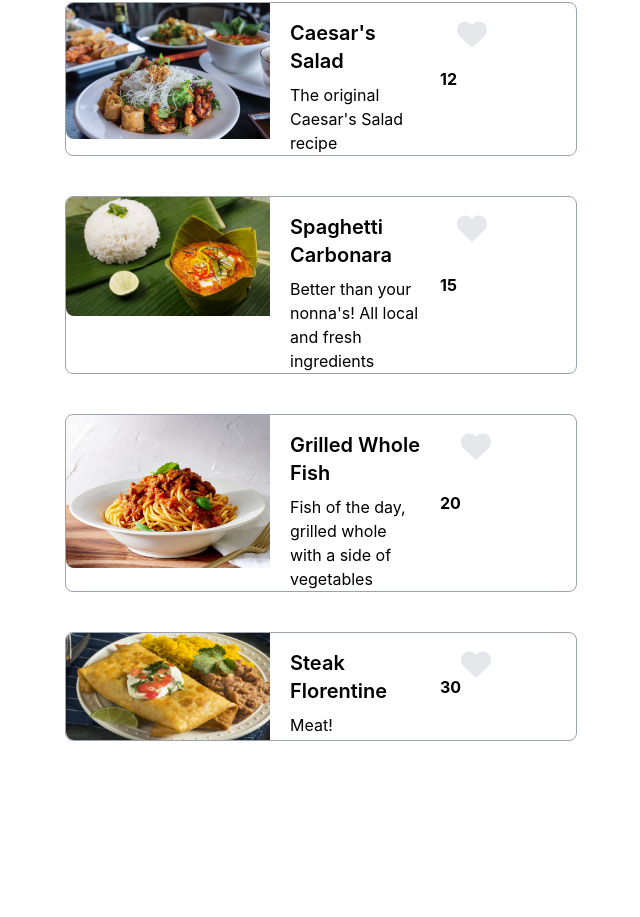
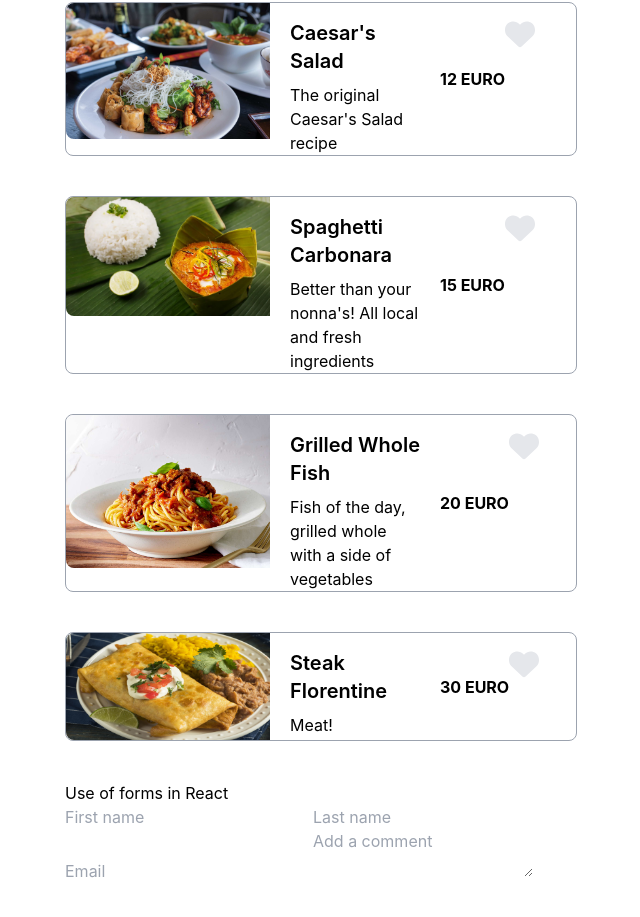
Before and after one commit to tuyishimejohnson/React_Practice, a React (Create React App) app: page / in a window 1280 px wide. Shown: the part 6016-6933 px from the top of the page, without its empty margins (319-959 px from the left). Before the commit the page ends 6797 px from the top, so only its background shows below. Built offline with nearby package versions, Linux system fonts and the light colour scheme.

Commit message:
Added the form

```diff
--- a/src/App.jsx
+++ b/src/App.jsx
@@ -11,6 +11,7 @@ import Star from "./star.jsx"
 import MenuList from "./MenuList.jsx";
 import foodList from "./foodList.jsx";
 import Title from './title'
+import Forms from "./forms.jsx";
 
 
 function App() {
@@ -57,6 +58,7 @@ function App() {
 
         < Title />
         { foods }
+        < Forms />
       </div>
   );
 }
--- a/src/MenuList.jsx
+++ b/src/MenuList.jsx
@@ -26,7 +26,7 @@ const MenuList = (props) => {
                 <p>{props.description}</p>
             </div>
 
-            <span className='font-bold flex flex-col justify-center'>{props.price}</span>
+            <span className='font-bold flex flex-col justify-center'>{props.price} EURO</span>
             <span className='pt-4 flex'>< FontAwesomeIcon icon={faHeart} className='text-3xl' style={styles} onClick={checkFavorite} /></span>
         </div>
     </div>
--- /dev/null
+++ b/src/forms.jsx
@@ -0,0 +1,33 @@
+import React, { useState } from 'react'
+
+const Forms = () => {
+
+    const [name, setName] = useState({firstName:"", lastName:"", email:"", comments:""})
+
+    const handleInput = (event) => {
+        setName(prevState => ({
+            ...prevState,
+            [event.target.name]: event.target.value
+        }))
+    }
+
+    console.log(name)
+
+  return (
+    <div className='w-[40%] m-auto my-10'>
+        <h1>Use of forms in React</h1>
+
+        <input type="text" name="firstName"  placeholder='First name' onChange={handleInput} value={name.firstName}/>
+        <input type="text" name="lastName" placeholder='Last name' onChange={handleInput} value={name.lastName}/>
+        <input type="email" name="email" placeholder='Email' onChange={handleInput} value={name.email}/>
+        <textarea
+            name="comments"
+            placeholder='Add a comment'
+            value={name.comments}
+            onChange={handleInput}
+        />
+    </div>
+  )
+}
+
+export default Forms
```
